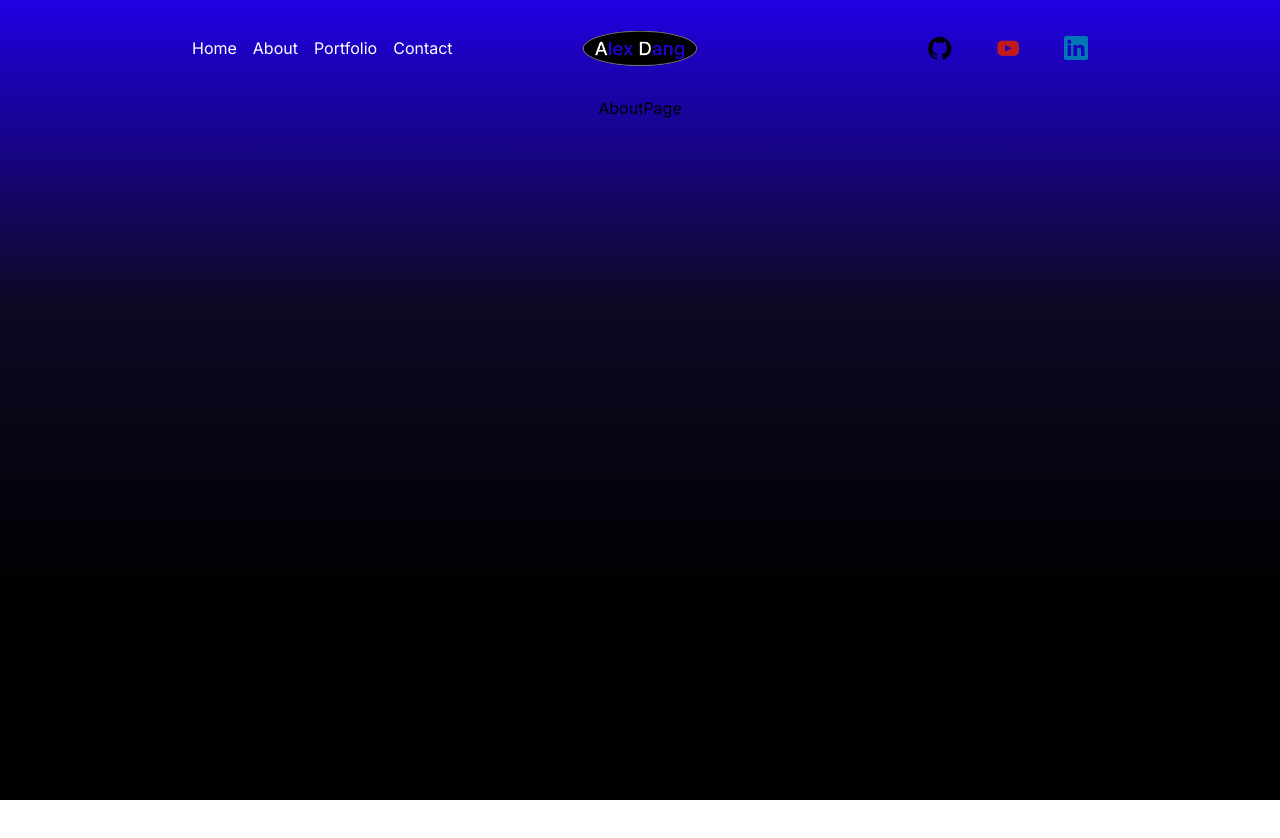
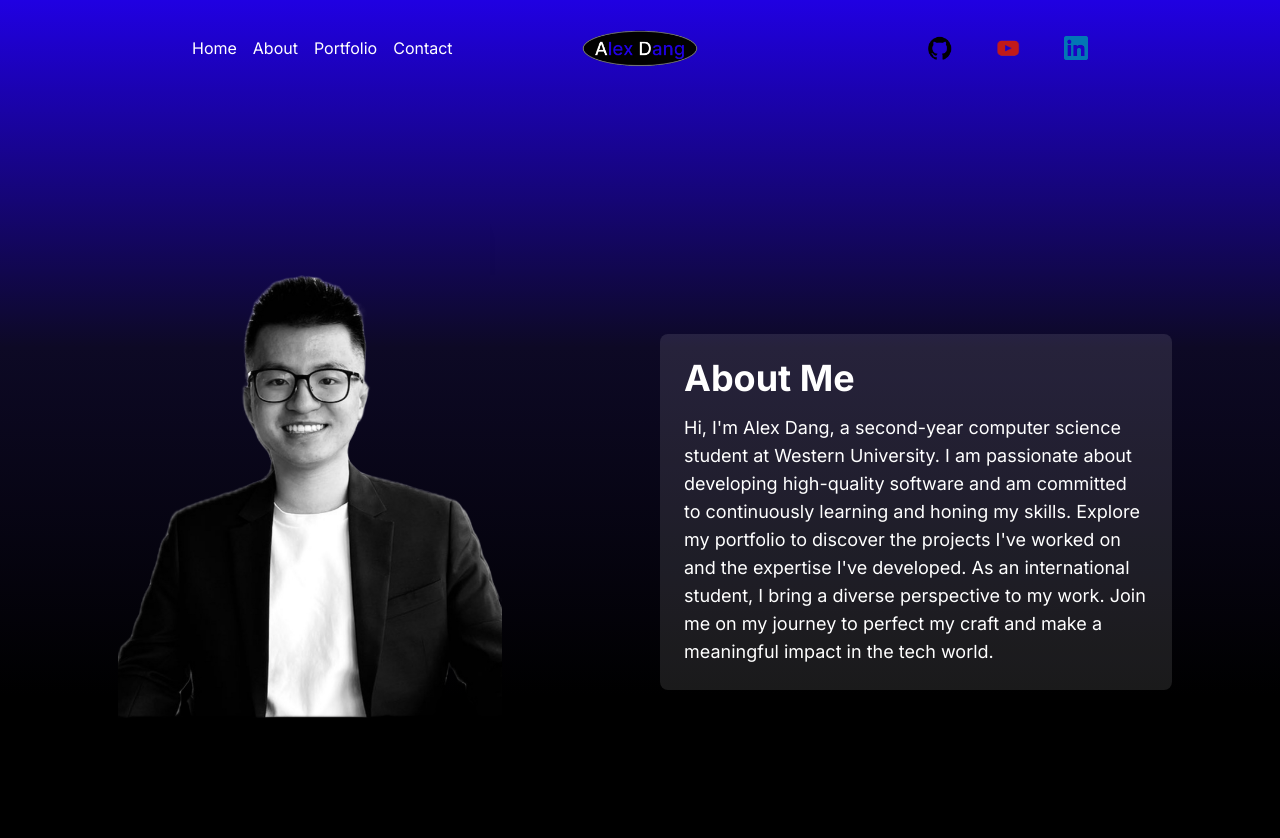
Before and after one commit to alexdng10/Personal-website, a Next.js app: page /about in a window 1280 px wide. Shown: the top 838 px of the page. Before the commit the page ends 800 px from the top, so only its background shows below. Built offline with nearby package versions, Linux system fonts and the light colour scheme.

Commit message:
initial setup for about me

```diff
--- a/src/app/about/page.jsx
+++ b/src/app/about/page.jsx
@@ -1,6 +1,39 @@
-const AboutPage = () => {
-    return (
-        <div className=''>AboutPage</div>
-    )
+"use client";
+
+import React, { useContext } from 'react';
+import Image from 'next/image';
+import { MenuContext } from "@/components/menucontext";
+
+export default function AboutPage() {
+  const { isMenuOpen } = useContext(MenuContext);
+
+  return (
+    <div className="flex flex-col md:flex-row justify-center items-center h-full w-full">
+      {!isMenuOpen && (
+        <div className="flex-1 flex justify-center items-center md:pr-5 h-full">
+          <div className="w-full max-w-xs md:max-w-sm transform md:translate-x-0">
+            <Image
+              src="/alex.png" // Make sure to place the image in the public directory
+              alt="Alex Dang"
+              width={450}
+              height={450}
+              className="rounded-full"
+            />
+          </div>
+        </div>
+      )}
+      <div className="flex-1 text-center md:text-left text-white flex flex-col justify-center items-center md:items-start md:pl-5 mt-10 md:mt-0">
+        <div className="bg-white bg-opacity-10 p-6 rounded-lg max-w-lg">
+          <h1 className="text-4xl font-bold mb-4">About Me</h1>
+          <p className="text-lg">
+            Hi, I'm Alex Dang, a second-year computer science student at Western University.
+            I am passionate about developing high-quality software and am committed to continuously learning and honing my skills.
+            Explore my portfolio to discover the projects I've worked on and the expertise I've developed.
+            As an international student, I bring a diverse perspective to my work.
+            Join me on my journey to perfect my craft and make a meaningful impact in the tech world.
+          </p>
+        </div>
+      </div>
+    </div>
+  );
 }
-export default AboutPage
--- a/src/app/layout.js
+++ b/src/app/layout.js
@@ -1,7 +1,7 @@
 import { Inter } from "next/font/google";
 import "./globals.css";
 import Navbar from "@/components/navbar";
-
+import { MenuProvider } from "@/components/menucontext";
 const inter = Inter({ subsets: ["latin"] });
 
 export const metadata = {
@@ -13,6 +13,7 @@ export default function RootLayout({ children }) {
   return (
     <html lang="en">
       <body className={inter.className}>
+        <MenuProvider> {/* Wrap the content with MenuProvider */}
           <div className="w-screen min-h-screen bg-gradient-to-b from-blue-start via-blue-mid1 via-14% via-blue-mid2 via-26% via-blue-mid3 via-41% to-black-end to-75% overflow-auto">
             <div className="h-24">
               <Navbar />
@@ -21,6 +22,7 @@ export default function RootLayout({ children }) {
               {children}
             </div>
           </div>
+        </MenuProvider>
       </body>
     </html>
   );
--- a/src/app/page.jsx
+++ b/src/app/page.jsx
@@ -1,12 +1,15 @@
-"use client"
+"use client";
 
-import React from 'react';
+import React, { useContext } from 'react';
 import Spline from '@splinetool/react-spline';
+import { MenuContext } from "@/components/menucontext";
 
 export default function HomePage() {
+  const { isMenuOpen } = useContext(MenuContext);
+
   return (
     <div className="flex flex-col md:flex-row justify-center items-center h-full w-full">
-      <div className="flex-1 flex justify-center items-center md:pr-5 h-full">
+      <div className={`flex-1 flex justify-center items-center md:pr-5 h-full ${isMenuOpen ? 'hidden' : 'flex'}`}>
         {/* Spline for mobile screens */}
         <div className="w-full max-w-xs md:hidden transform translate-x-[-15%]">
           <Spline scene="https://prod.spline.design/uJe5uzGCeuqHvySq/scene.splinecode" />
--- /dev/null
+++ b/src/components/menucontext.js
@@ -0,0 +1,15 @@
+"use client";
+
+import React, { createContext, useState } from 'react';
+
+export const MenuContext = createContext();
+
+export const MenuProvider = ({ children }) => {
+  const [isMenuOpen, setIsMenuOpen] = useState(false);
+
+  return (
+    <MenuContext.Provider value={{ isMenuOpen, setIsMenuOpen }}>
+      {children}
+    </MenuContext.Provider>
+  );
+};
--- a/src/components/navbar.jsx
+++ b/src/components/navbar.jsx
@@ -1,68 +1,69 @@
-"use client"
+"use client";
 
+import Link from "next/link";
+import Image from 'next/image';
+import { useContext } from "react";
+import { MenuContext } from "@/components/menucontext";
 
-import Link from "next/link"
-import Image from 'next/image';
+const links = [
+    { url: "/", title: "Home" },
+    { url: "/about", title: "About" },
+    { url: "/portfolio", title: "Portfolio" },
+    { url: "/contact", title: "Contact" },
+];
 
-import { useState } from "react";
-const links = [
-    { url: "/", title: "Home"},
-    { url: "/about", title: "About"},
-    { url: "/portfolio", title: "Portfolio"},
-    { url: "/contact", title: "Contact"},
-];
 const Navbar = () => {
-    const [open,setOpen]=useState(false)
+  const { isMenuOpen, setIsMenuOpen } = useContext(MenuContext);
+
+  const handleMenuToggle = () => {
+    setIsMenuOpen(prev => !prev);
+  };
+
   return (
-
-
     <div className='h-full flex items-center justify-between px-4 sm:px-8 md:px-12 lg:px-20 xl:px-48'>
-            {/*LINKS*/}
+      {/* LINKS */}
       <div className="hidden md:flex gap-4 text-white w-1/3">
-                    {links.map(link=>(
+        {links.map(link => (
           <Link href={link.url} key={link.title}>{link.title}</Link>
         ))}
       </div>
-            {/* LOGO*/}
-            <div className='flex-shrink-0 md:hidden lg:flex w-1/3 justify-center' >
+      {/* LOGO */}
+      <div className='flex-shrink-0 md:hidden lg:flex w-1/3 justify-center'>
         <Link href="/" className="flex items-center justify-center">
           <img src="/coo4.gif" alt="Logo" className="w-32" />
         </Link>
       </div>
-            {/*github others*/}
+      {/* Github others */}
       <div className="hidden md:flex gap-11 w-1/3 justify-end">
-                <Link href="/">
-                    <Image src="/github.png" alt="" width={24} height={24}/>
+        <Link href="https://github.com/alexdng10">
+          <Image src="/github.png" alt="" width={24} height={24} />
         </Link>
-                <Link href="/">
-                    <Image src="/youtube.png" alt="" width={24} height={24}/>
+        <Link href="https://www.youtube.com/@hungquedang8460/videos">
+          <Image src="/youtube.png" alt="" width={24} height={24} />
         </Link>
-                <Link href="/">
-                    <Image src="/linkedin.png" alt="" width={24} height={24}/>
+        <Link href="https://www.linkedin.com/in/hungqdang/">
+          <Image src="/linkedin.png" alt="" width={24} height={24} />
         </Link>
       </div>
-            {/* responsive menu*/}
+      {/* Responsive menu */}
       <div className='md:hidden'>
         {/* Menu Button */}
-                <button className="w-10 h-8 flex flex-col justify-between z-50 relative "
-                onClick={(()=>setOpen(prev=>!prev))}>
+        <button className="w-10 h-8 flex flex-col justify-between z-50 relative" onClick={handleMenuToggle}>
           <div className="w-10 h-1 bg-white rounded"></div>
           <div className="w-10 h-1 bg-white rounded"></div>
           <div className="w-10 h-1 bg-white rounded"></div>
-
         </button>
-                 {/*MENU LIST*/}
-                 {open &&(
-
-
+        {/* MENU LIST */}
+        {isMenuOpen && (
           <div className="absolute top-0 left-0 w-screen h-screen bg-black text-white flex flex-col items-center justify-center gap-8 text-4xl">
-                        {links.map(link=>(
+            {links.map(link => (
               <Link href={link.url} key={link.title}>{link.title}</Link>
             ))}
           </div>
         )}
       </div>
     </div>
-    )
-}
-export default Navbar
+  );
+};
+
+export default Navbar;
```
Also changed, not shown: public/alex.png (added). Lines whose indentation alone changed are shown as unchanged.
